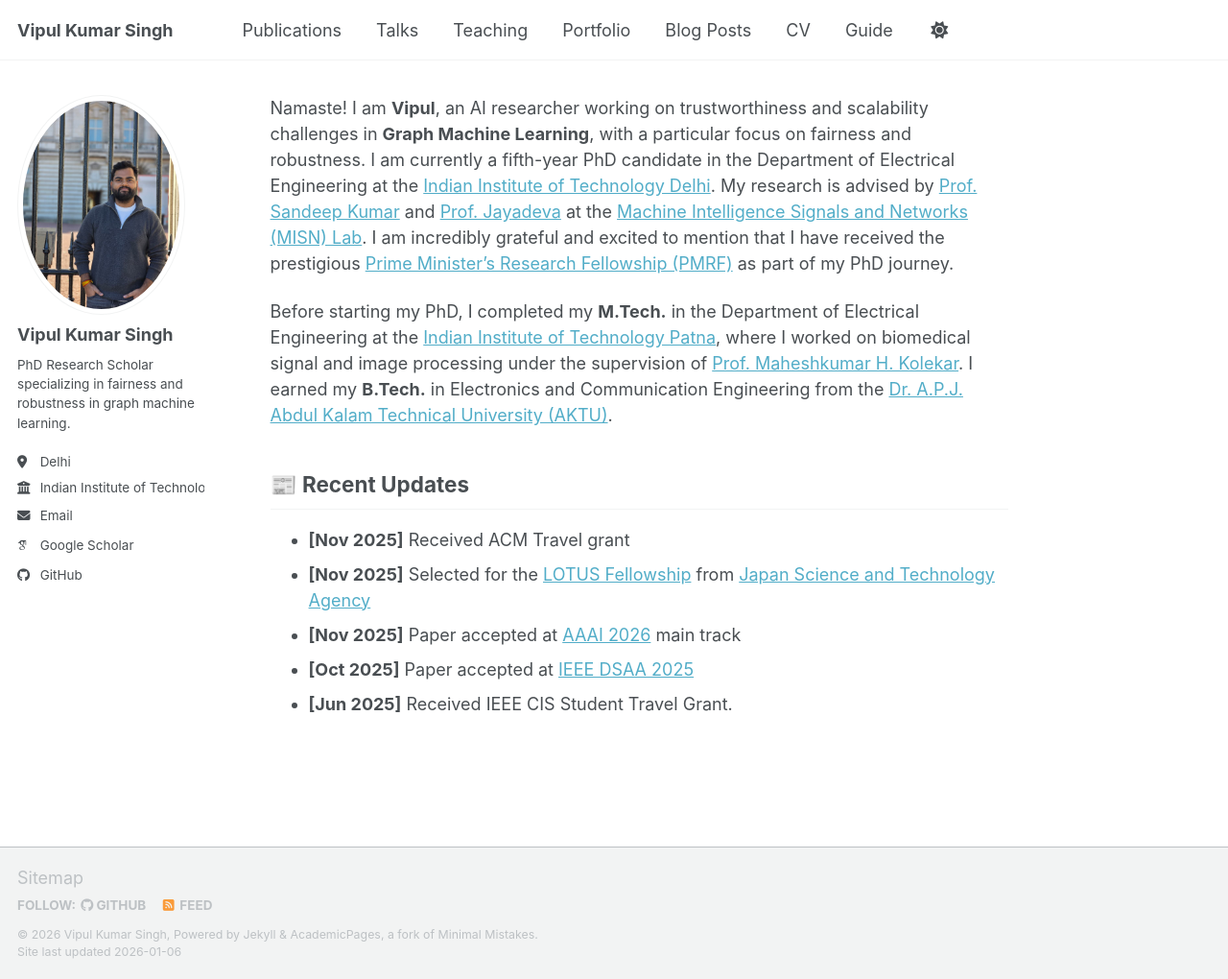
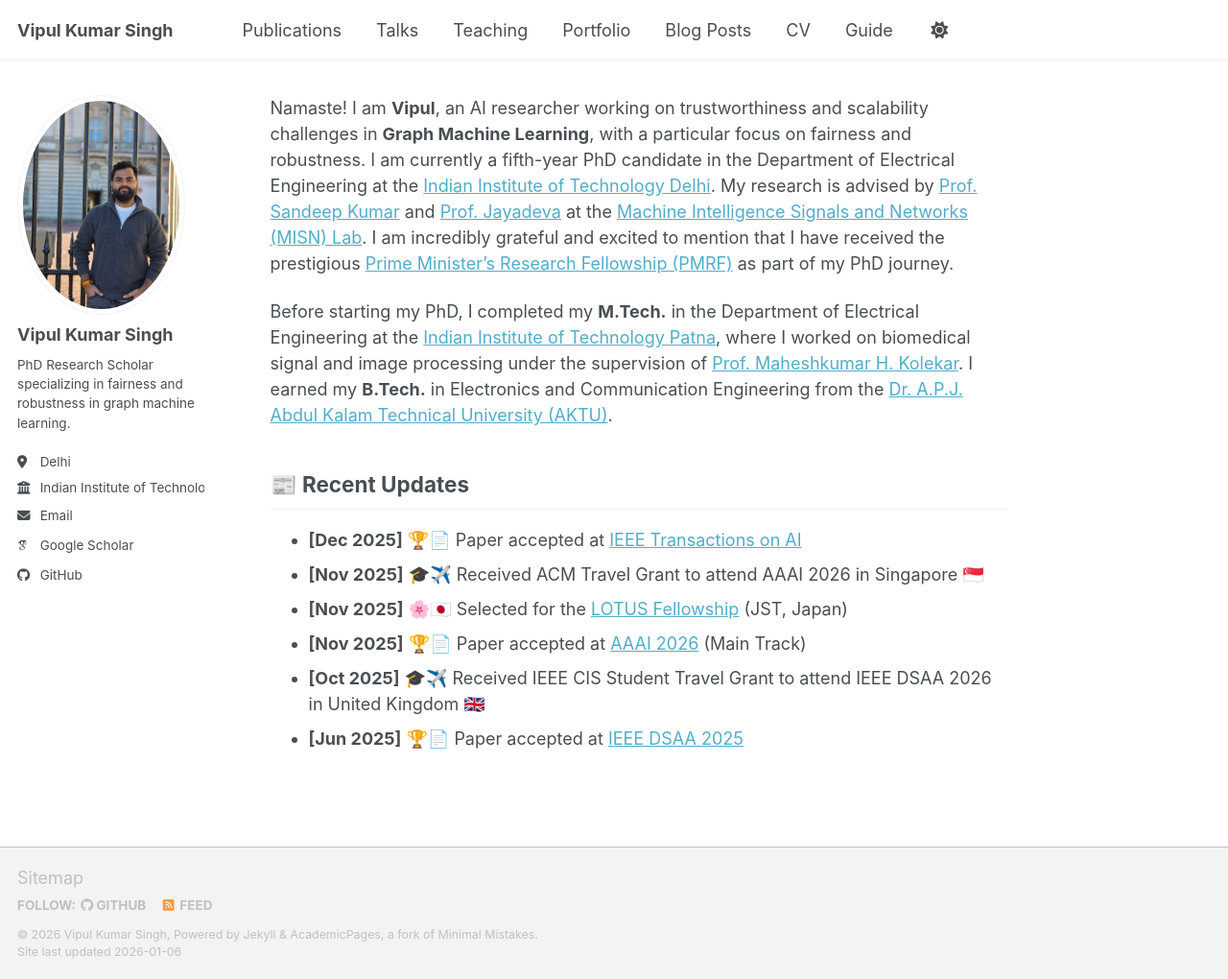
Before and after one commit to shashivipul/shashivipul.github.io, a Jekyll site: the page built from _pages/about.md, in a window 1280 px wide and 1020 px high. Shown: the whole window at 96% size. Built offline with Jekyll 4.4.1, drawn with Linux system fonts in a browser that asks for light colours; some web fonts are replaced; a script bundle is joined from its source files by our own code; library files that are not in the unit come from our copies.

Commit message:
Update about.md

```diff
--- a/_pages/about.md
+++ b/_pages/about.md
@@ -12,8 +12,9 @@
 Before starting my PhD, I completed my **M.Tech.** in the Department of Electrical Engineering at the [Indian Institute of Technology Patna](https://www.iitp.ac.in), where I worked on biomedical signal and image processing under the supervision of [Prof. Maheshkumar H. Kolekar](https://www.iitp.ac.in/~mahesh/). I earned my **B.Tech.** in Electronics and Communication Engineering from the [Dr. A.P.J. Abdul Kalam Technical University (AKTU)](https://aktu.ac.in).
 
 ## 📰 Recent Updates
-- **[Nov 2025]** Received ACM Travel grant
-- **[Nov 2025]** Selected for the [LOTUS Fellowship](https://www.jst.go.jp/program/india/en/) from [Japan Science and Technology Agency](https://www.jst.go.jp/EN/)
-- **[Nov 2025]** Paper accepted at [AAAI 2026](https://aaai.org/conference/aaai/aaai-26/) main track
-- **[Oct 2025]** Paper accepted at [IEEE DSAA 2025](https://dsaa.ieee.org/2025/)
-- **[Jun 2025]** Received IEEE CIS Student Travel Grant.
+- **[Dec 2025]** 🏆📄 Paper accepted at [IEEE Transactions on AI](https://cis.ieee.org/publications/ieee-transactions-on-artificial-intelligence)
+- **[Nov 2025]** 🎓✈️ Received ACM Travel Grant to attend AAAI 2026 in Singapore 🇸🇬
+- **[Nov 2025]** 🌸🇯🇵 Selected for the [LOTUS Fellowship](https://www.jst.go.jp/program/india/en/) (JST, Japan)
+- **[Nov 2025]** 🏆📄 Paper accepted at [AAAI 2026](https://aaai.org/conference/aaai/aaai-26/) (Main Track)
+- **[Oct 2025]** 🎓✈️ Received IEEE CIS Student Travel Grant to attend IEEE DSAA 2026 in United Kingdom 🇬🇧
+- **[Jun 2025]** 🏆📄 Paper accepted at [IEEE DSAA 2025](https://dsaa.ieee.org/2025/)
```
